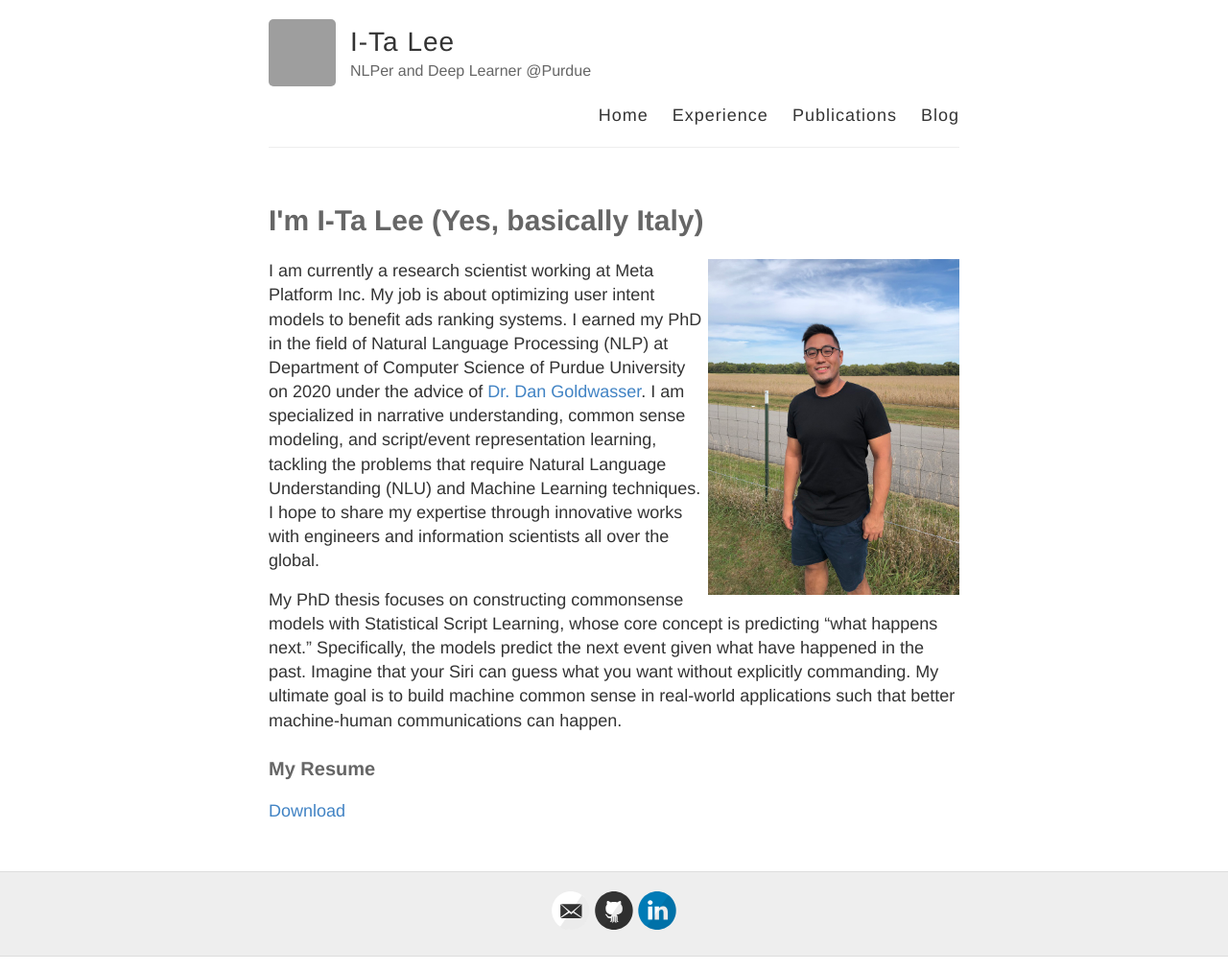
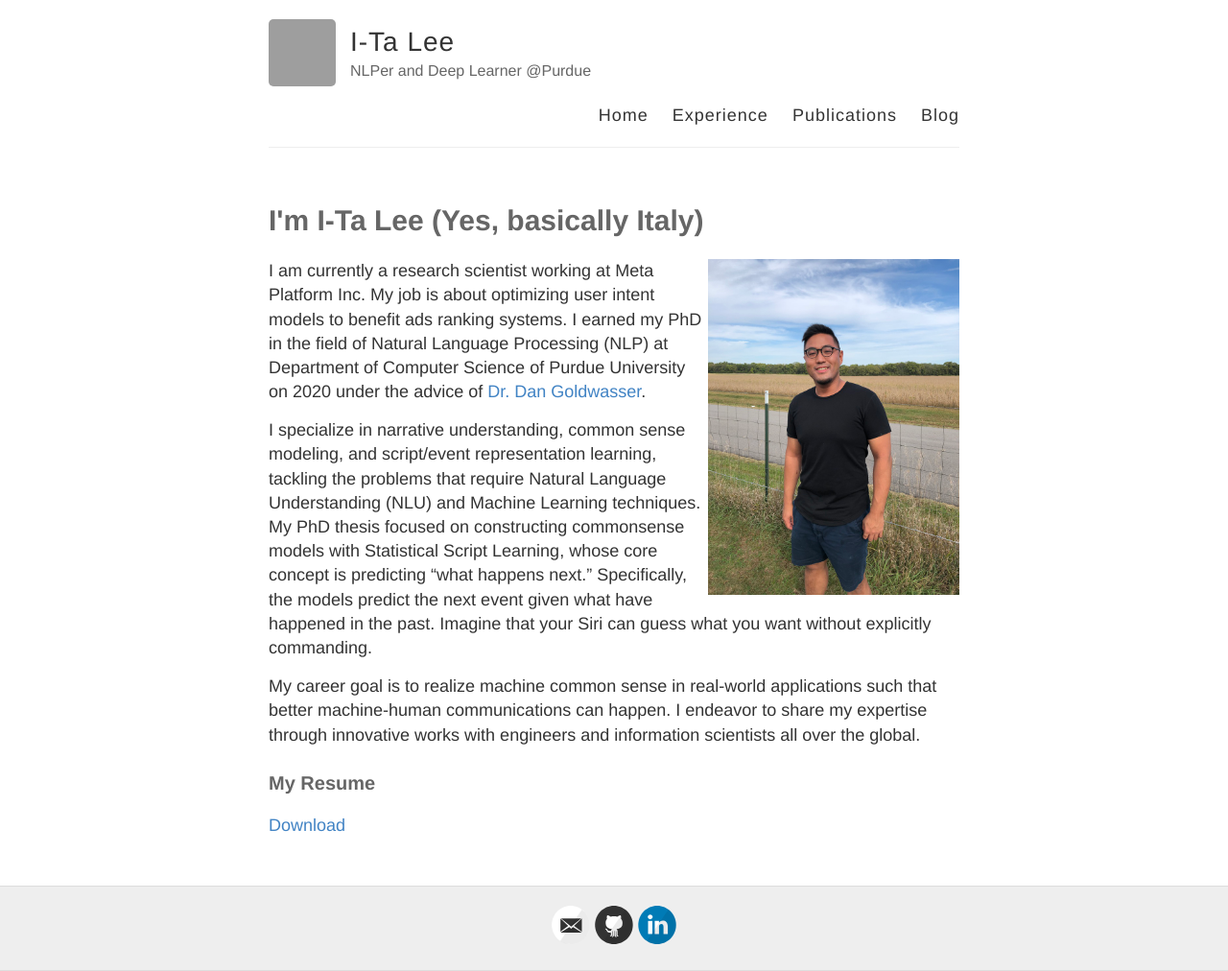
Before and after one commit to doug919/doug919.github.io, a Jekyll site: the page built from index.md, in a window 1280 px wide. Shown: the whole page at 96% size. Built offline with Jekyll 4.4.1, drawn with Linux system fonts in a browser that asks for light colours; grey boxes are pictures that could not be loaded.

Commit message:
update again

```diff
--- a/index.md
+++ b/index.md
@@ -4,9 +4,11 @@
 ---
 
 ![AboutMe](images/about.jpg){:height="350px" .callout}
-I am currently a research scientist working at Meta Platform Inc. My job is about optimizing user intent models to benefit ads ranking systems. I earned my PhD in the field of Natural Language Processing (NLP) at Department of Computer Science of Purdue University on 2020 under the advice of [Dr. Dan Goldwasser](https://www.cs.purdue.edu/homes/dgoldwas/). I am specialized in narrative understanding, common sense modeling, and script/event representation learning, tackling the problems that require Natural Language Understanding (NLU) and Machine Learning techniques. I hope to share my expertise through innovative works with engineers and information scientists all over the global.
+I am currently a research scientist working at Meta Platform Inc. My job is about optimizing user intent models to benefit ads ranking systems. I earned my PhD in the field of Natural Language Processing (NLP) at Department of Computer Science of Purdue University on 2020 under the advice of [Dr. Dan Goldwasser](https://www.cs.purdue.edu/homes/dgoldwas/).
 
-My PhD thesis focuses on constructing commonsense models with Statistical Script Learning, whose core concept is predicting “what happens next.” Specifically, the models predict the next event given what have happened in the past. Imagine that your Siri can guess what you want without explicitly commanding. My ultimate goal is to build machine common sense in real-world applications such that better machine-human communications can happen.
+I specialize in narrative understanding, common sense modeling, and script/event representation learning, tackling the problems that require Natural Language Understanding (NLU) and Machine Learning techniques. My PhD thesis focused on constructing commonsense models with Statistical Script Learning, whose core concept is predicting “what happens next.” Specifically, the models predict the next event given what have happened in the past. Imagine that your Siri can guess what you want without explicitly commanding.
+
+My career goal is to realize machine common sense in real-world applications such that better machine-human communications can happen. I endeavor to share my expertise through innovative works with engineers and information scientists all over the global.
 
 ### My Resume
 
```
